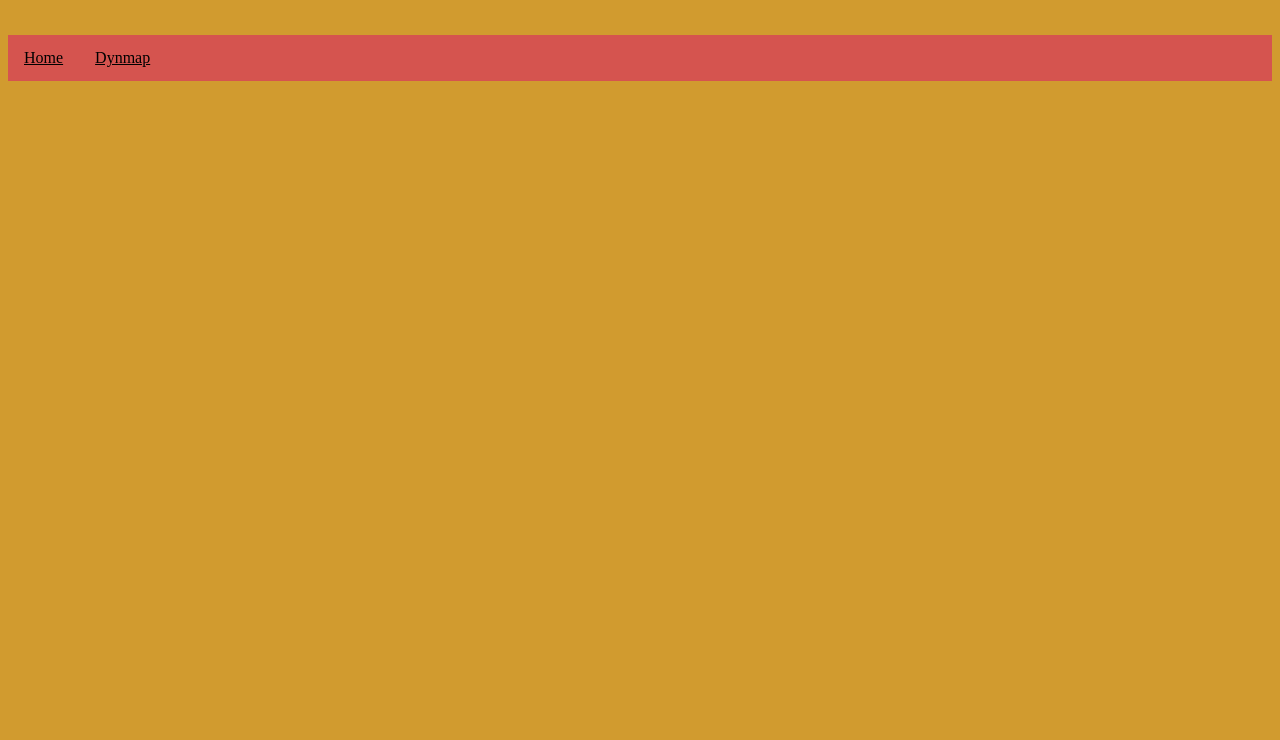
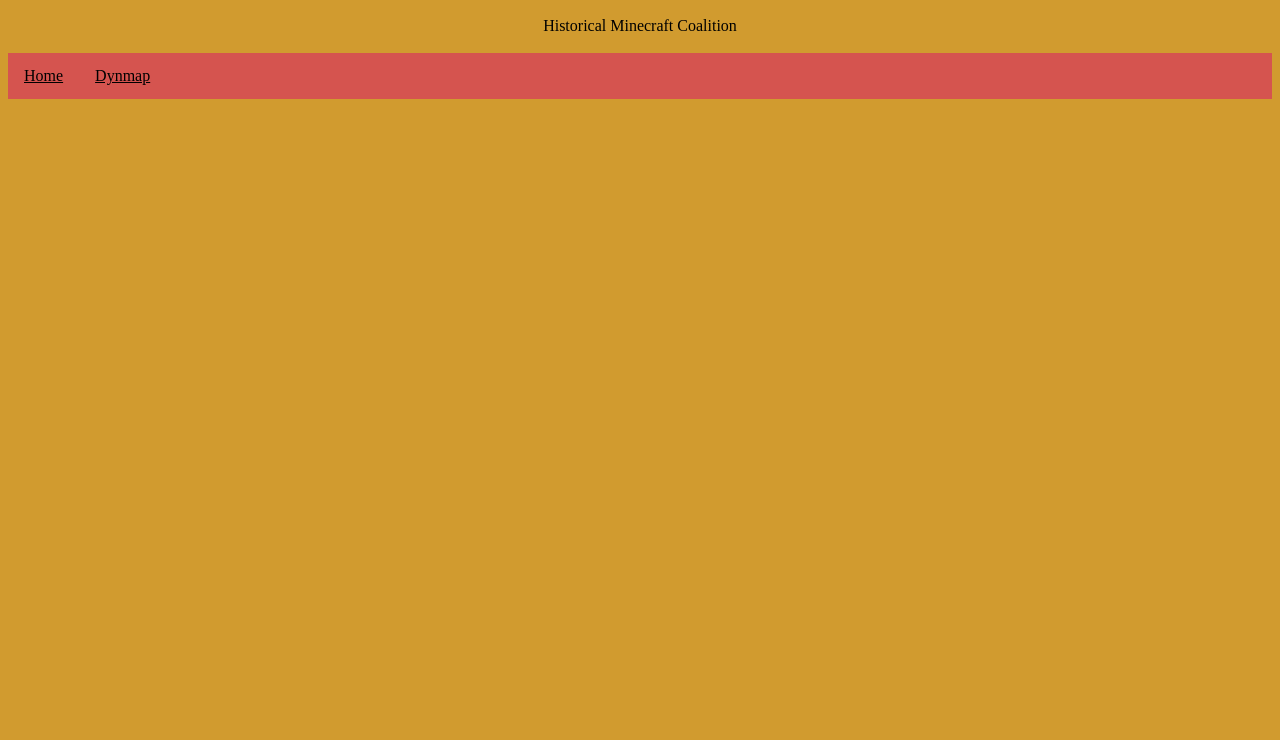
Before and after one commit to Shadow-141/HistoricalMC, a plain HTML site: page index.html in a window 1280 px wide. Shown: the part 60-800 px from the top of the page. Drawn offline with Linux system fonts and the light colour scheme.

Commit message:
Update index.html

```diff
--- a/index.html
+++ b/index.html
@@ -16,9 +16,9 @@
 </style>
 </head>
 
-<title>Historical Minecraft Coalition</title>
+<title>HMC</title>
 <center><h3 style="font-size:200%;">HMC</h3></center>
-<center></center>
+<center>Historical Minecraft Coalition</center>
 
 <br>
 <center>
```
